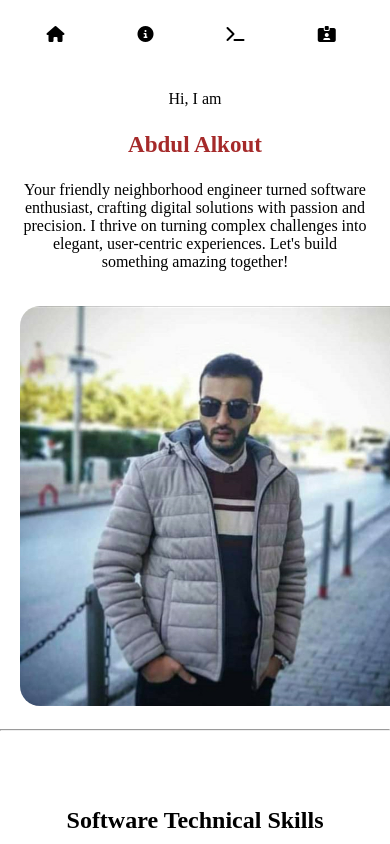
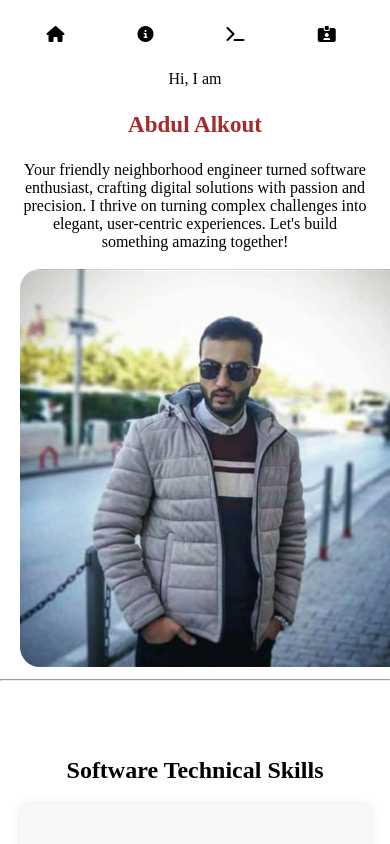
Before and after one commit to abdulalkout/protfolio, a React (Create React App) app: page / in a window 390 px wide. Shown: the top 844 px of the page. Built offline with nearby package versions, Linux system fonts and the light colour scheme.

Commit message:
Pic mobile CSS

```diff
--- a/src/pages/Home/Home.css
+++ b/src/pages/Home/Home.css
@@ -15,7 +15,7 @@
 }
 
 .myPic {
-  height: 400px;
+  width: 500px;
   border-radius: 5%;
 }
 
@@ -28,7 +28,7 @@
   .section-1 {
     text-align: center;
     display: block;
-    margin: 5%;
+    margin: 0px 20px;
   }
 
   .summery {
@@ -42,7 +42,7 @@
   }
 
   .myPic {
-    width: 100%;
-    margin-top: 10%;
+    width: 60%;
+    margin-top: 5%;
   }
 }
```
